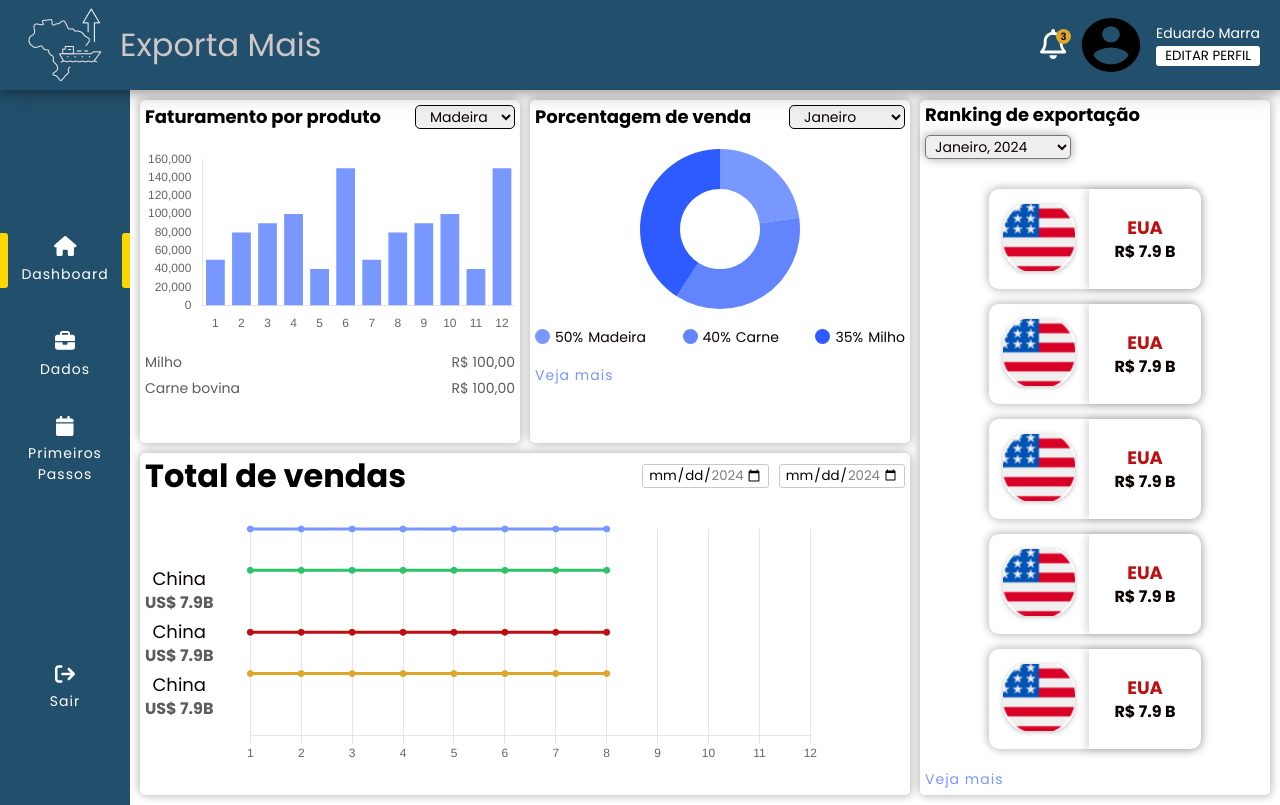
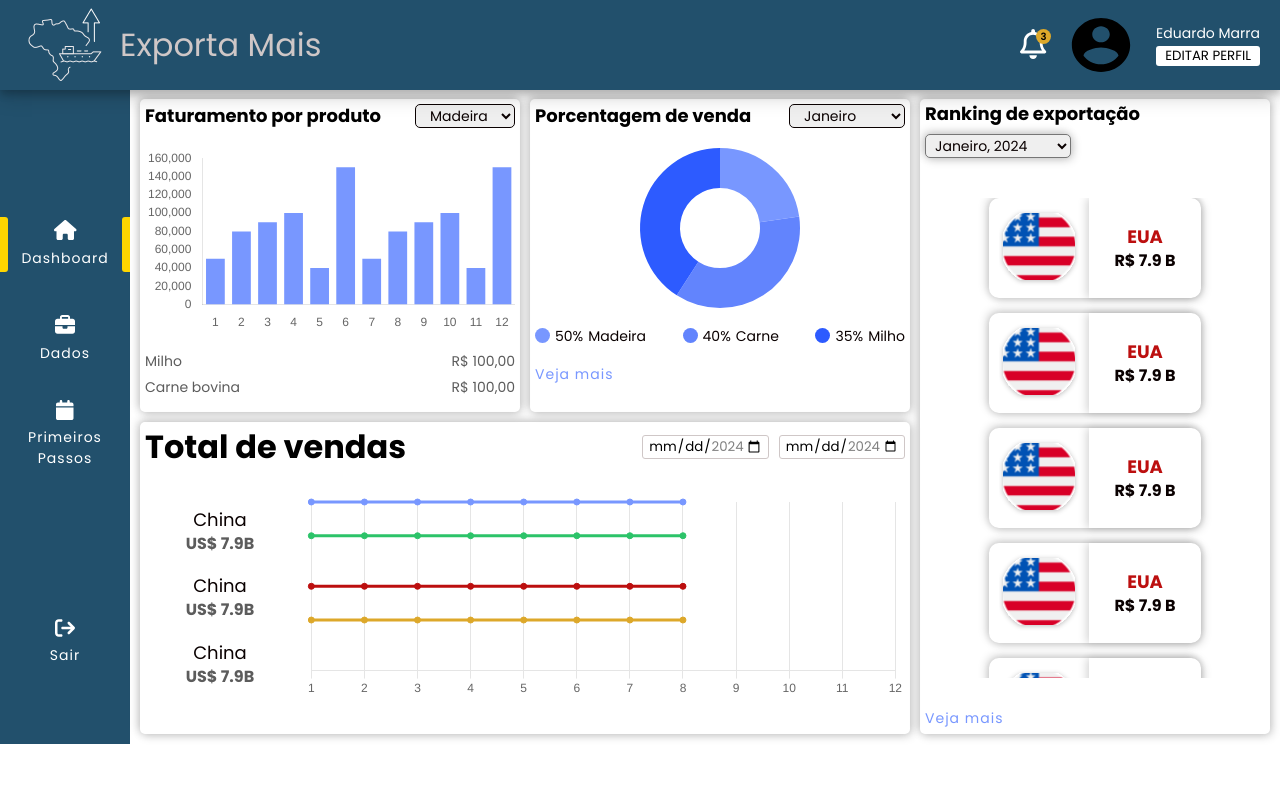
Before and after one commit to Eduardomarra/exportaMaisBr, an Angular app: page /dashboard in a window 1280 px wide. Built offline with nearby package versions, Linux system fonts and the light colour scheme.

Commit message:
corrected styles

```diff
--- a/src/app/features/dashboard/components/ranking/ranking.component.html
+++ b/src/app/features/dashboard/components/ranking/ranking.component.html
@@ -62,6 +62,51 @@
         <span>R$ 7.9 B</span>
       </div>
     </div>
+    <div class="card-country">
+      <div class="image-country">
+        <img src="assets/img_eua.svg" alt="" />
+      </div>
+      <div class="total-value">
+        <h3>EUA</h3>
+        <span>R$ 7.9 B</span>
+      </div>
+    </div>
+    <div class="card-country">
+      <div class="image-country">
+        <img src="assets/img_eua.svg" alt="" />
+      </div>
+      <div class="total-value">
+        <h3>EUA</h3>
+        <span>R$ 7.9 B</span>
+      </div>
+    </div>
+    <div class="card-country">
+      <div class="image-country">
+        <img src="assets/img_eua.svg" alt="" />
+      </div>
+      <div class="total-value">
+        <h3>EUA</h3>
+        <span>R$ 7.9 B</span>
+      </div>
+    </div>
+    <div class="card-country">
+      <div class="image-country">
+        <img src="assets/img_eua.svg" alt="" />
+      </div>
+      <div class="total-value">
+        <h3>EUA</h3>
+        <span>R$ 7.9 B</span>
+      </div>
+    </div>
+    <div class="card-country">
+      <div class="image-country">
+        <img src="assets/img_eua.svg" alt="" />
+      </div>
+      <div class="total-value">
+        <h3>EUA</h3>
+        <span>R$ 7.9 B</span>
+      </div>
+    </div>
   </div>
   <div class="view-more">
     <a href="">Veja mais</a>
--- a/src/app/features/dashboard/components/ranking/ranking.component.scss
+++ b/src/app/features/dashboard/components/ranking/ranking.component.scss
@@ -1,7 +1,11 @@
 .container {
+  display: grid;
+  grid-template-rows: auto 1fr auto;
+  gap: 1rem;
   height: 100%;
   width: 100%;
   padding: 0.5rem;
+  overflow: hidden;
 
   .title {
     display: flex;
@@ -28,12 +32,18 @@
 
   .cards-ranking {
     width: 100%;
+    height: calc(100vh - 32rem);
     display: flex;
     align-items: center;
     justify-content: flex-start;
     flex-direction: column;
     gap: 1.5rem;
     margin-top: 3rem;
+    overflow-y: scroll;
+
+    &::-webkit-scrollbar {
+      display: none;
+    }
 
     .card-country {
       display: flex;
--- a/src/app/features/dashboard/components/total-sale/total-sale.component.html
+++ b/src/app/features/dashboard/components/total-sale/total-sale.component.html
@@ -19,6 +19,7 @@
       />
     </div>
   </div>
+
   <div class="grafic-sale">
     <div class="sidebar">
       <div class="card">
--- a/src/app/features/dashboard/components/total-sale/total-sale.component.scss
+++ b/src/app/features/dashboard/components/total-sale/total-sale.component.scss
@@ -1,6 +1,8 @@
 .container {
+  display: grid;
+  grid-template-rows: 40px 1fr;
+  padding: 0.5rem;
   height: 100%;
-  padding: 0.5rem;
 
   .title {
     display: flex;
@@ -30,11 +32,16 @@
   }
 
   .grafic-sale {
-    display: flex;
-    align-items: center;
-    justify-content: flex-start;
-    gap: 3rem;
-    margin-top: 3rem;
+    display: grid;
+    grid-template-columns: 150px 1fr;
+    grid-template-rows: 1fr;
+    gap: 1rem;
+    margin: 3rem 0rem;
+    /* display: flex;
+      align-items: center;
+      justify-content: flex-start;
+      gap: 3rem;
+      margin-top: 3rem;*/
 
     .sidebar {
       display: flex;
@@ -65,8 +72,8 @@
 
     .chart-bar {
       canvas {
-        height: 30vh;
-        width: 45vw;
+        height: auto;
+        width: auto;
       }
     }
   }
--- a/src/app/features/dashboard/dashboard.component.scss
+++ b/src/app/features/dashboard/dashboard.component.scss
@@ -1,7 +1,7 @@
 :host {
   display: grid;
   grid-template-columns: 130px 1fr;
-  grid-template-rows: 90px 1fr;
+  grid-template-rows: 89px 1fr;
 }
 
 app-sidebar {
@@ -43,6 +43,7 @@ div {
     app-total-sale {
       grid-column: 1/3;
       grid-row: 2/3;
+      display: block;
     }
     app-ranking {
       grid-column: 3/4;
--- a/src/app/shared/header/header.component.scss
+++ b/src/app/shared/header/header.component.scss
@@ -35,7 +35,7 @@
   .user-control {
     display: flex;
     align-items: center;
-    gap: 1rem;
+    gap: 2rem;
 
     .notification {
       position: relative;
@@ -58,7 +58,7 @@
     .user {
       display: flex;
       align-items: center;
-      gap: 1rem;
+      gap: 2rem;
 
       .photo-user {
         width: 7rem;
--- a/src/styles.scss
+++ b/src/styles.scss
@@ -57,13 +57,17 @@
 }
 
 app-root {
-  min-height: 100vh;
+  max-height: 100vh;
   max-width: 100vw;
   box-sizing: border-box;
+  &::-webkit-scrollbar {
+    display: none;
+  }
 }
 
 html {
   font-size: 62.5%;
+  box-sizing: border-box;
 }
 
 a {
```
